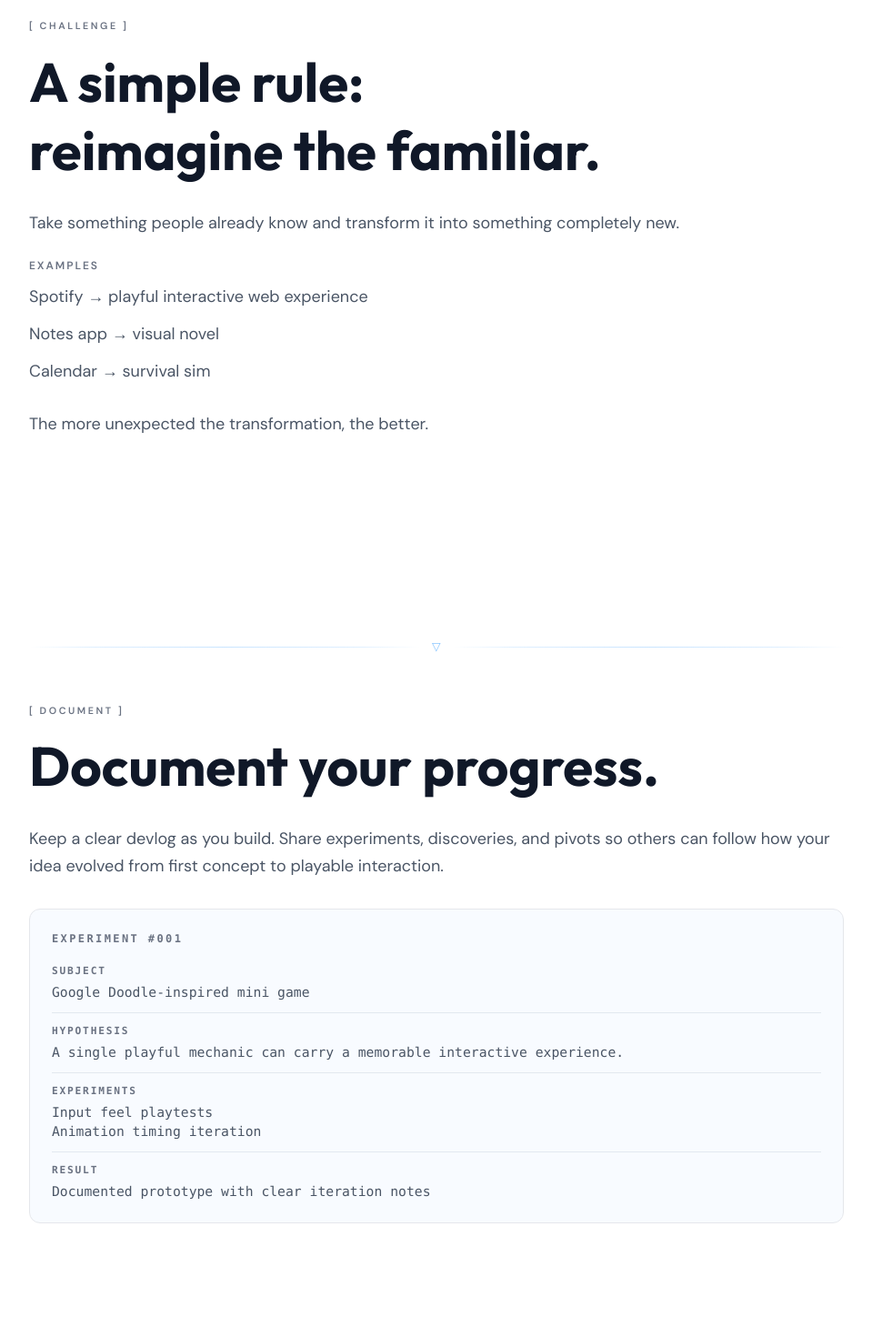
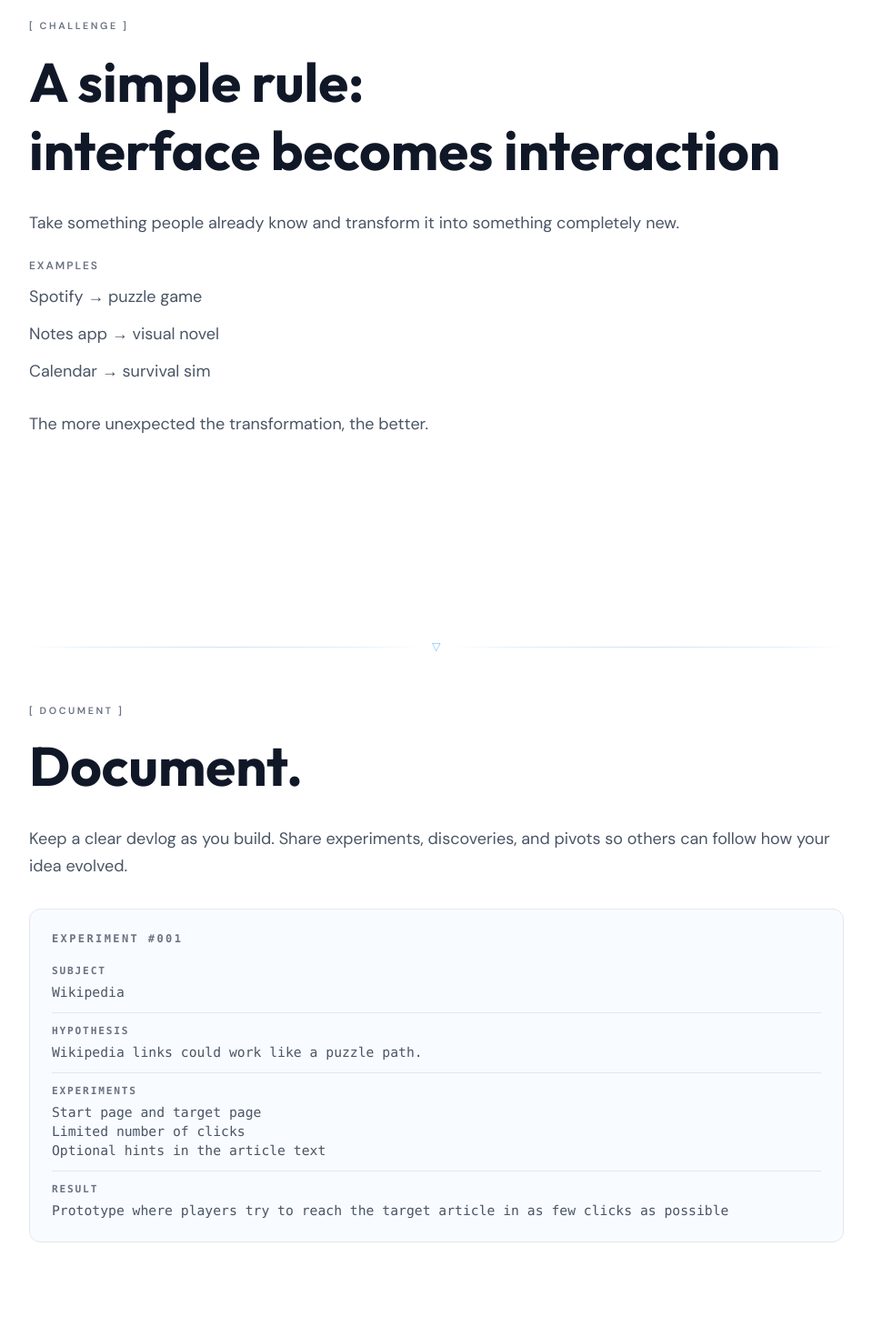
Before and after one commit to renaxii/catalyst, a SvelteKit app: page / in a window 1280 px wide. Shown: the part 1000-2470 px from the top of the page at 91% size, without its empty margins (160-1119 px from the left). Built offline with nearby package versions, Linux system fonts and the light colour scheme.

Commit message:
fix navbar anchor #2 (including hero section)

```diff
--- a/src/routes/+page.svelte
+++ b/src/routes/+page.svelte
@@ -50,12 +50,16 @@
 			a: 'YSWS stands for You Ship, We Ship. Complete your project and share it with the world, and receive rewards for your work.'
 		},
 		{
-			q: 'What kind of projects are allowed?',
-			a: 'Almost anything, as long as it transforms a familiar system into a game or interactive experience. Creative reinterpretations are encouraged.'
+			q: 'How much does it cost?',
+			a: 'Everything is completely free!'
 		},
 		{
 			q: 'Who can participate?',
-			a: 'Any teen makers interested in building playful, experimental projects.'
+			a: 'Any teen makers (13-18) interested in building playful, experimental projects.'
+		},
+		{
+			q: 'What kind of projects are allowed?',
+			a: 'Anything, as long as it transforms a familiar system into a game or interactive experience. Creative reinterpretations are encouraged. It has to be tracked on Hackatime and open-source on Github. '
 		},
 		{
 			q: 'When will Catalyst launch?',
@@ -166,6 +170,8 @@
 	});
 </script>
 
+<div id="page-top" aria-hidden="true"></div>
+
 {#if particles.length}
 	<div class="particles-container" aria-hidden="true">
 		{#each particles as p (p.id)}
@@ -178,11 +184,17 @@
 {/if}
 
 <nav class="fixed inset-x-0 top-0 z-50 border-b border-gray-100 bg-white/90 backdrop-blur-sm">
-	<span class="absolute left-2 top-1/2 -translate-y-1/2 font-heading text-lg font-bold tracking-tight text-gray-900 sm:left-3 md:left-4">Catalyst</span>
+	<a
+		href="#page-top"
+		aria-label="Back to hero section"
+		class="absolute left-2 top-1/2 -translate-y-1/2 font-heading text-lg font-bold tracking-tight text-gray-900 no-underline hover:text-gray-900 sm:left-3 md:left-4"
+	>
+		Catalyst
+	</a>
 	<div class="mx-auto flex w-full max-w-5xl items-center justify-end px-4 py-4 sm:px-6">
 		<div class="hidden items-center gap-7 md:flex md:gap-9">
 			<ul class="hidden items-center gap-8 md:flex">
-				{#each [['#challenge', 'Challenge'], ['#experiment', 'Experiment'], ['#gallery', 'Gallery'], ['#faq', 'FAQ']] as [href, label]}
+				{#each [['#challenge', 'Challenge'], ['#document', 'Document'], ['#prizes', 'Prizes'], ['#faq', 'FAQ']] as [href, label]}
 					<li>
 						<a
 							{href}
@@ -247,7 +259,7 @@
 		class={`overflow-hidden border-t border-gray-200 bg-white transition-all duration-300 md:hidden ${mobileMenuOpen ? 'max-h-80 opacity-100' : 'max-h-0 opacity-0'}`}
 	>
 		<ul class="space-y-1 px-4 py-3 sm:px-6">
-			{#each [['#challenge', 'Challenge'], ['#experiment', 'Experiment'], ['#gallery', 'Gallery'], ['#faq', 'FAQ']] as [href, label]}
+			{#each [['#challenge', 'Challenge'], ['#document', 'Document'], ['#prizes', 'Prizes'], ['#faq', 'FAQ']] as [href, label]}
 				<li>
 					<a
 						{href}
@@ -280,6 +292,7 @@
 
 <main class="lab-grid overflow-x-hidden px-6 pt-24 pb-24 md:pt-28 md:pb-32">
 	<section
+		id="hero"
 		bind:this={heroSectionEl}
 		role="banner"
 		onmousemove={handleHeroMouseMove}
@@ -352,7 +365,7 @@
 		</p>
 		<h2 class="reveal-item mt-4 font-heading text-3xl font-bold leading-tight text-gray-900 sm:text-4xl md:text-6xl" style="--reveal-order: 1;">
 			A simple rule:
-			<span class="block">reimagine the familiar.</span>
+			<span class="block">interface becomes interaction</span>
 		</h2>
 		<p class="reveal-item mt-7 text-base leading-relaxed text-gray-600 md:text-lg" style="--reveal-order: 2;">
 			Take something people already know and transform it into something completely new.
@@ -361,7 +374,7 @@
 			Examples
 		</p>
 		<ul class="mt-3 space-y-3 text-base leading-relaxed text-gray-600 md:text-lg">
-			<li class="reveal-item rounded-md px-3 -mx-3 transition-colors duration-200 hover:bg-dodger/5" style="--reveal-order: 4;">Spotify → playful interactive web experience</li>
+			<li class="reveal-item rounded-md px-3 -mx-3 transition-colors duration-200 hover:bg-dodger/5" style="--reveal-order: 4;">Spotify → puzzle game</li>
 			<li class="reveal-item rounded-md px-3 -mx-3 transition-colors duration-200 hover:bg-dodger/5" style="--reveal-order: 5;">Notes app → visual novel</li>
 			<li class="reveal-item rounded-md px-3 -mx-3 transition-colors duration-200 hover:bg-dodger/5" style="--reveal-order: 6;">Calendar → survival sim</li>
 		</ul>
@@ -380,17 +393,17 @@
 			<span class="section-divider__line"></span>
 		</div>
 		<p
-			id="experiment"
+			id="document"
 			class="reveal-item lab-marker scroll-mt-24 font-mono text-[0.67rem] font-semibold uppercase tracking-[0.24em] text-gray-500 sm:scroll-mt-26 md:scroll-mt-28"
 			style="--reveal-order: 0;"
 		>
 			[ DOCUMENT ]
 		</p>
 		<h2 class="reveal-item mt-4 font-heading text-3xl font-bold leading-tight text-gray-900 sm:text-4xl md:text-6xl" style="--reveal-order: 1;">
-			Document your progress.
+			Document.
 		</h2>
 		<p class="reveal-item mt-7 text-base leading-relaxed text-gray-600 md:text-lg" style="--reveal-order: 2;">
-			Keep a clear devlog as you build. Share experiments, discoveries, and pivots so others can follow how your idea evolved from first concept to playable interaction.
+			Keep a clear devlog as you build. Share experiments, discoveries, and pivots so others can follow how your idea evolved.
 		</p>
 		<div
 			class="reveal-item lab-note lab-entry mt-8 rounded-xl border border-gray-200 bg-[#F8FBFF] px-5 py-5 text-[0.95rem] leading-relaxed md:px-6 md:py-6"
@@ -400,20 +413,21 @@
 			<dl class="mt-5 font-mono text-sm md:text-[0.92rem]">
 				<div class="py-3 first:pt-0">
 					<dt class="text-[0.7rem] font-semibold uppercase tracking-[0.16em] text-gray-500">Subject</dt>
-					<dd class="mt-1 text-gray-600">Google Doodle-inspired mini game</dd>
+					<dd class="mt-1 text-gray-600">Wikipedia</dd>
 				</div>
 				<div class="field-divider py-3">
 					<dt class="text-[0.7rem] font-semibold uppercase tracking-[0.16em] text-gray-500">Hypothesis</dt>
-					<dd class="mt-1 text-gray-600">A single playful mechanic can carry a memorable interactive experience.</dd>
+					<dd class="mt-1 text-gray-600">Wikipedia links could work like a puzzle path.</dd>
 				</div>
 				<div class="field-divider py-3">
 					<dt class="text-[0.7rem] font-semibold uppercase tracking-[0.16em] text-gray-500">Experiments</dt>
-					<dd class="mt-1 text-gray-600">Input feel playtests</dd>
-					<dd class="text-gray-600">Animation timing iteration</dd>
+					<dd class="mt-1 text-gray-600">Start page and target page</dd>
+					<dd class="text-gray-600">Limited number of clicks</dd>
+					<dd class="text-gray-600">Optional hints in the article text</dd>
 				</div>
 				<div class="field-divider py-3 pb-0">
 					<dt class="text-[0.7rem] font-semibold uppercase tracking-[0.16em] text-gray-500">Result</dt>
-					<dd class="mt-1 text-gray-600">Documented prototype with clear iteration notes</dd>
+					<dd class="mt-1 text-gray-600">Prototype where players try to reach the target article in as few clicks as possible</dd>
 				</div>
 			</dl>
 		</div>
@@ -469,7 +483,7 @@
 			<span class="section-divider__line"></span>
 		</div>
 		<p
-			id="rewards"
+			id="prizes"
 			class="reveal-item lab-marker scroll-mt-24 font-mono text-[0.67rem] font-semibold uppercase tracking-[0.24em] text-gray-500 sm:scroll-mt-26 md:scroll-mt-28"
 			style="--reveal-order: 0;"
 		>
@@ -793,6 +807,10 @@
 		stroke-linejoin: round;
 	}
 
+	.hero-title {
+		cursor: default;
+	}
+
 	.hero-title-letter {
 		position: relative;
 		z-index: 1;
```
